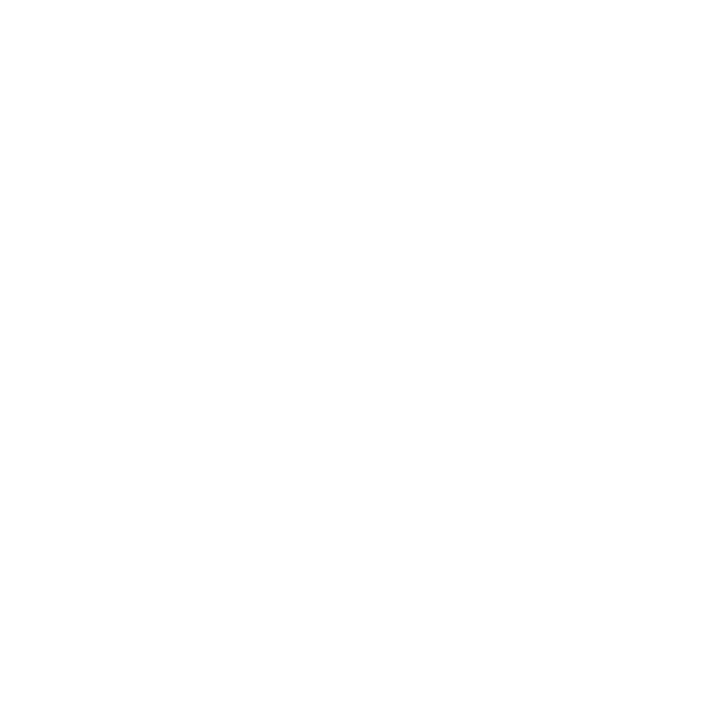
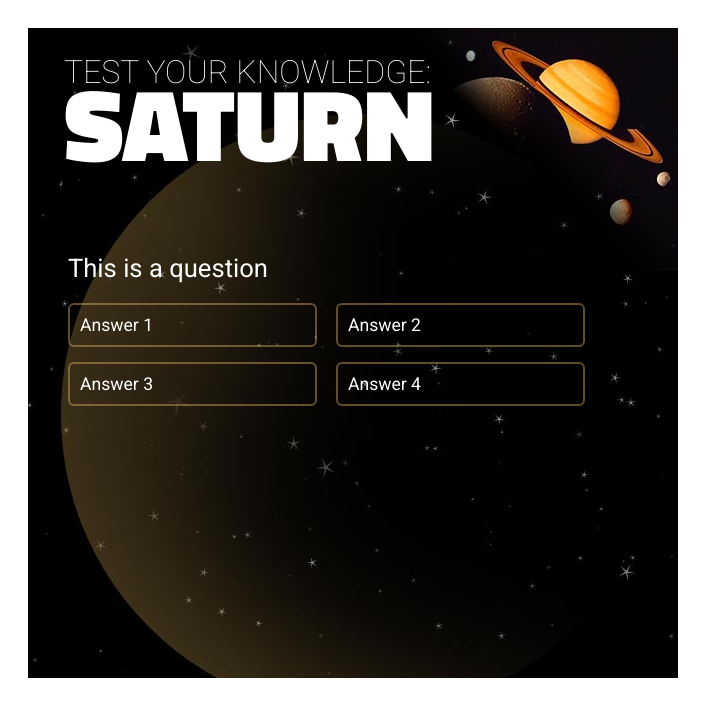
Before and after one commit to doomsterinc/SaturnQuiz, a plain HTML site: page index.html in a window 1280 px wide. Shown: the whole page, without its empty margins (0-713 px from the left). Drawn offline with Linux system fonts and the light colour scheme.

Commit message:
Implement initial layout

```diff
--- a/css/quiz.css
+++ b/css/quiz.css
@@ -3,5 +3,42 @@
 body { background-color: #fff; padding: 20px; }
 
 #myQuiz {
-   font-family: 'Roboto', sans-serif; font-size: 16px; font-weight: 400;
+    font-family: 'Roboto', sans-serif; font-size: 16px; font-weight: 400;
+    width: 650px; height: 650px;
+    position: relative;
+    overflow: hidden;
+    color: #fff;
+    background: #000 url(../images/background.jpg) no-repeat 0px 0px;
 }
+
+#myQuiz h1 {
+    font-weight: 100; font-size: 2em; text-transform: uppercase; margin: 0px;
+    position: absolute; top: 25px; left: 36px;
+}
+
+#myQuiz h1 span {
+    display: block; font-weight: 900; font-family: 'Titillium Web', sans-serif;
+    font-size: 3.2em; line-height: 65px;
+}
+
+#myQuiz h2 { font-size: 3em; margin: 0px; font-weight: 100; }
+#myQuiz h3 { font-size: 2.4em; margin: 0px; font-weight: 100; }
+#myQuiz p { margin: 0px 0px 14px 0px; }
+#myQuiz .btn {
+    display: inline-block; cursor: pointer; background-color: #c04b01;
+    color: #fff; text-decoration: none;
+    padding: 5px 15px; border-radius: 6px;
+}
+
+
+/* Intro */
+#myQuiz .intro { position: absolute; top: 225px; left: 660px; width: 550px; }
+#myQuiz .intro p { margin: 0px 0px 40px 0px; }
+
+/* Question */
+#myQuiz .question { width: 550px; position: absolute; top: 225px; left: 40px; }
+#myQuiz .question .txt { font-size: 1.6em; margin: 0px 0px 20px 0px }
+#myQuiz .question .ans {
+    display: inline-block; font-size: 1.1em; width: 225px; border: 2px solid rgba(238,189,102,.4);
+    border-radius: 6px; padding: 10px; margin: 0px 15px 15px 0px; position: relative;
+}
--- a/index.html
+++ b/index.html
@@ -7,9 +7,23 @@
 		<link rel="stylesheet" type="text/css" href="css/quiz.css">
 	</head>
 	<body>
-
-		<!-- markup goes here -->
-
-
+		<div id="myQuiz">
+            <h1>Test Your Knowledge:<span>Saturn</span></h1>
+            <div class="progress"></div>
+            <div class="intro">
+                <h2>Welcome</h2>
+                <p>Click begin to test your knowledge of Saturn</p>
+                <p class="btn">Begin</p>
+            </div>
+            <div class="question">
+            <p class="txt">This is a question</p>
+            <p class="ans">Answer 1</p>
+            <p class="ans">Answer 2</p>
+            <p class="ans">Answer 3</p>
+            <p class="ans">Answer 4</p>
+            <div class="feedback"></div>
+            </div>
+            <div class="results"></div>
+        </div>
 	</body>
 </html>
```
